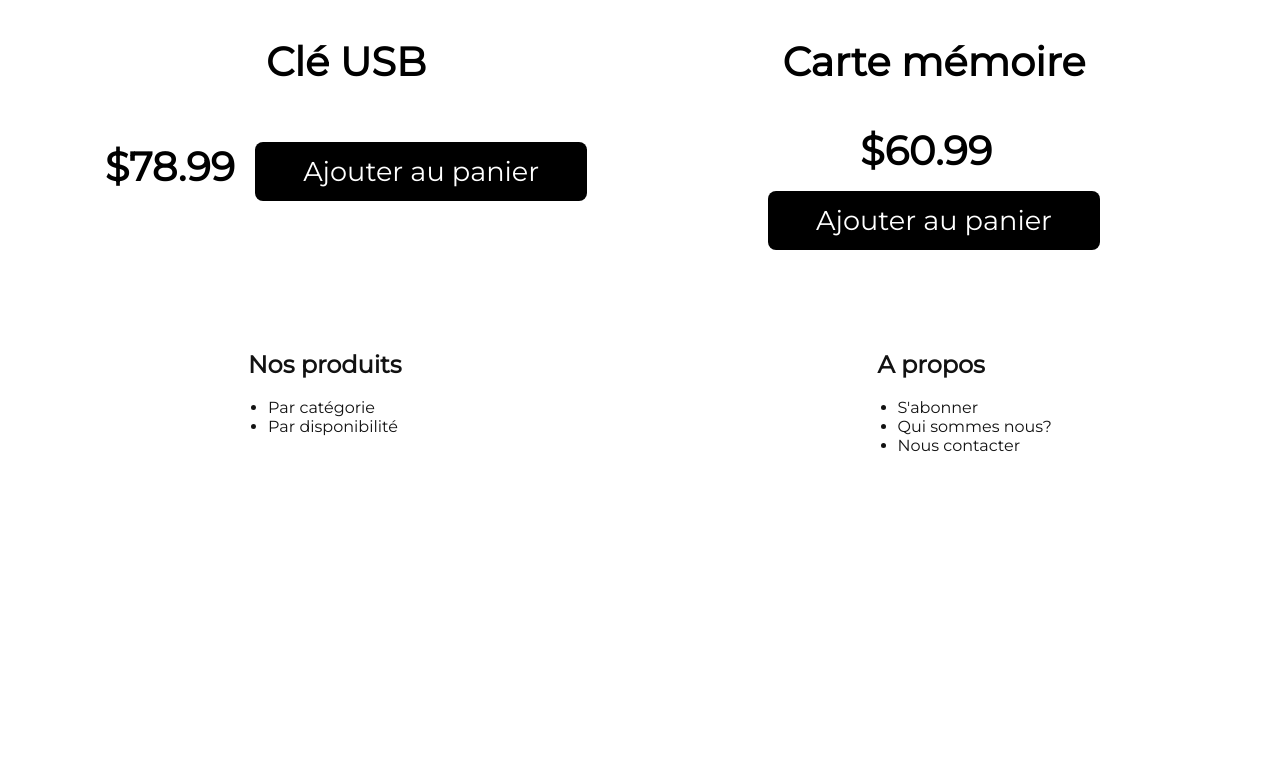
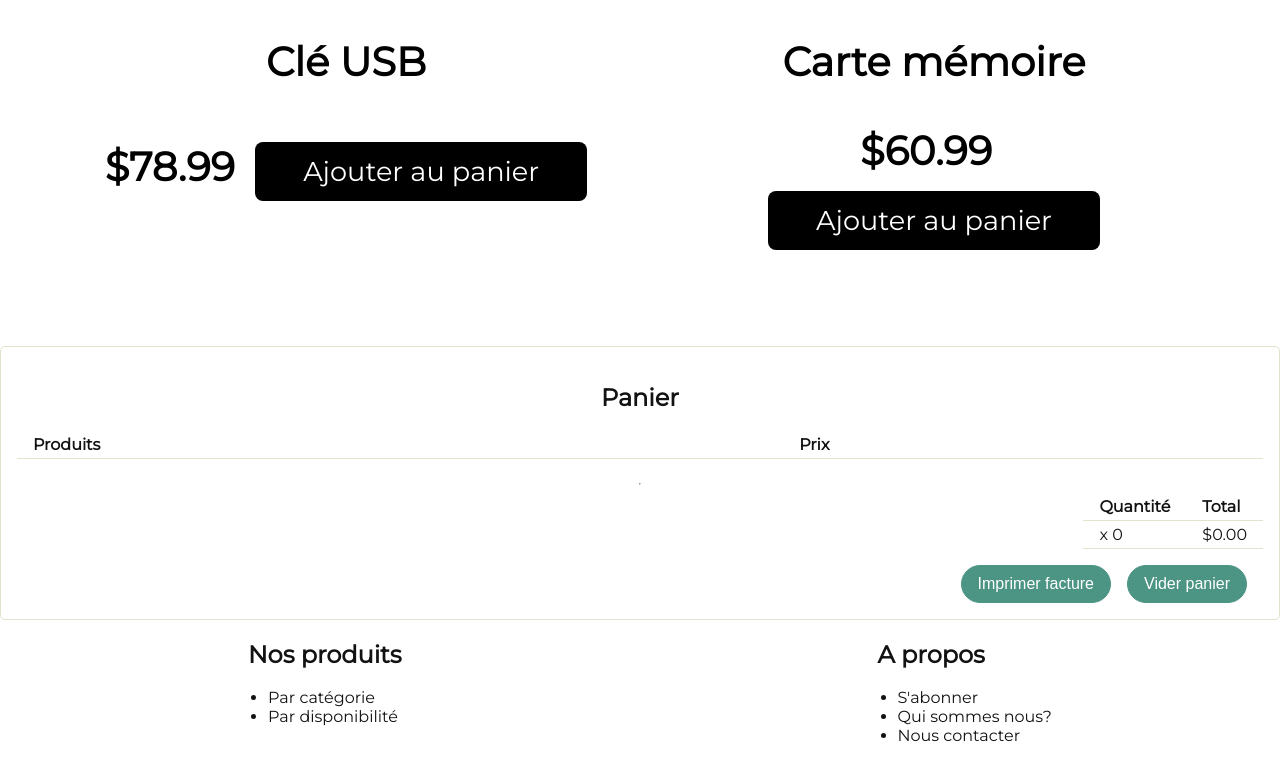
Before and after one commit to Zaineb08/-Zaineb08.github.io, a plain HTML site: page index.html in a window 1280 px wide. Shown: the part 3916-4677 px from the top of the page. Before the commit the page ends 4387 px from the top, so only its background shows below. Drawn offline with nearby package versions, Linux system fonts and the light colour scheme.

Commit message:
Update index.html

```diff
--- a/index.html
+++ b/index.html
@@ -26,11 +26,7 @@
                     <img src="images\leaf tech logo.PNG" alt="" />
 
                 </a>
-
-
                 <ul class="right">
-
-
                     <li><a href="index.html">Acceuil</a></li>
                     <li><a href="detail.html">Produit</a></li>
                     <li><a href="ajout.html">Ajouter</a></li>
@@ -38,16 +34,10 @@
                     <li>
                         <input type="checkbox" class="checkbox" id="checkbox">
                       <label for="checkbox" class="label">
-
                         <div class='ball'>
                       </label>
                     </li>
-
                 </ul>
-
-
-
-
 
                 </ul>
 
@@ -210,6 +200,48 @@
 
             </div>
         </div>
+        <div class="cart-container">
+            <h2>Panier</h2>
+            <table>
+              <thead>
+                <tr>
+                <th><strong>Produits</strong></th>
+                <th><strong>Prix</strong></th>
+              </tr>
+              </thead>
+              <tbody id="carttable">
+              </tbody>
+            </table>
+            <hr>
+            <table id="carttotals">
+              <tr>
+                <td><strong>Quantité</strong></td>
+                <td><strong>Total</strong></td>
+              </tr>
+              <tr>
+                <td>x <span id="itemsquantity">0</span></td>
+
+                <td>$<span id="total">0</span></td>
+              </tr></table>
+
+
+            <div class="cart-buttons">
+              <button id="emptycart" onclick="alertVider()">Vider panier</button>
+              <button id="emptycart" onclick="" >Imprimer facture</button>
+
+            </div>
+          </div>
+  </div>
+        </section>
+
+
+        <script src="./js/script.js" type="module"></script>
+        <script>
+            function alertVider() {
+              alert("le panier a été vidé avec succés");
+            }
+            </script>
+
 
     </body>
 
```
